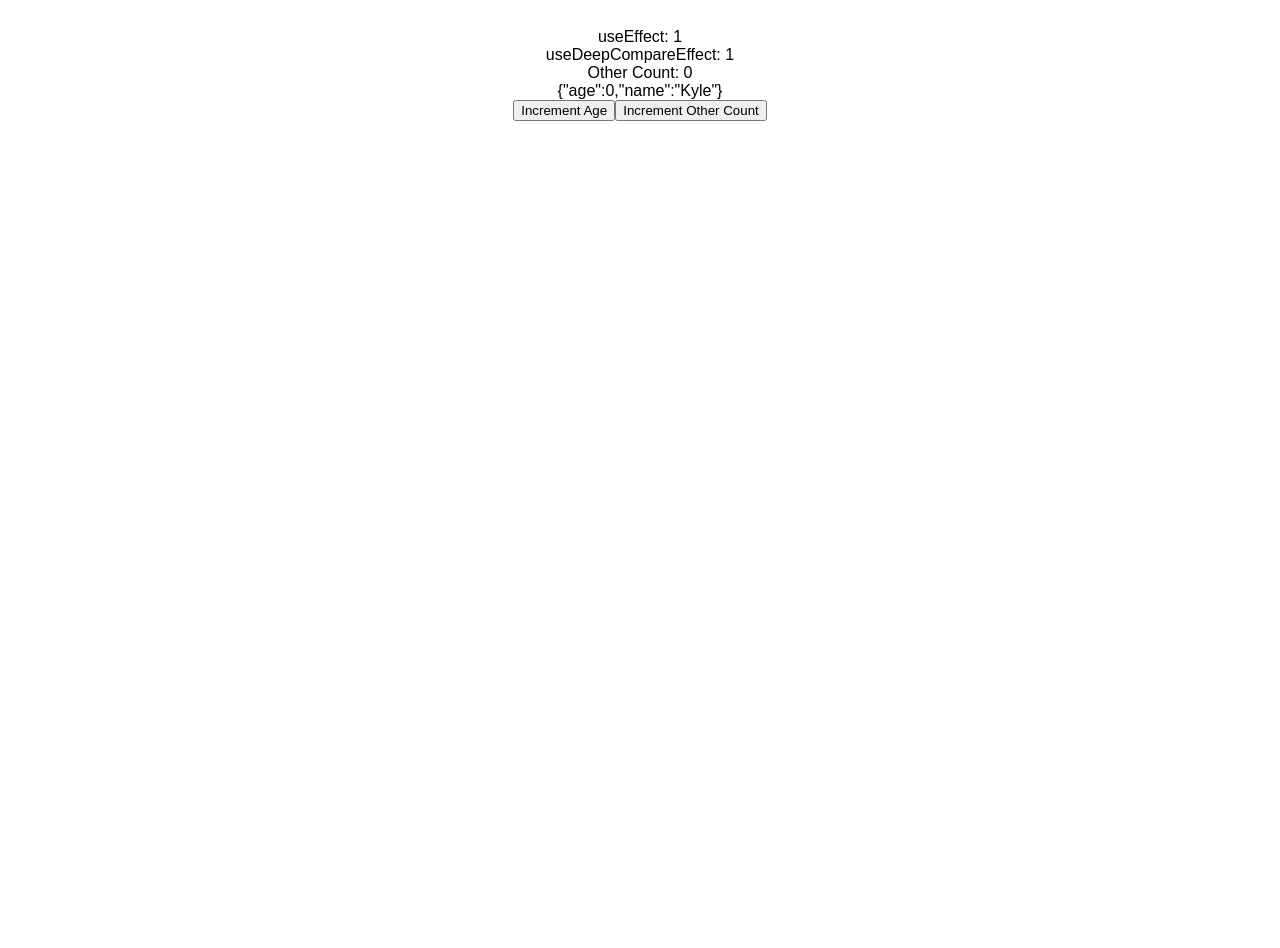
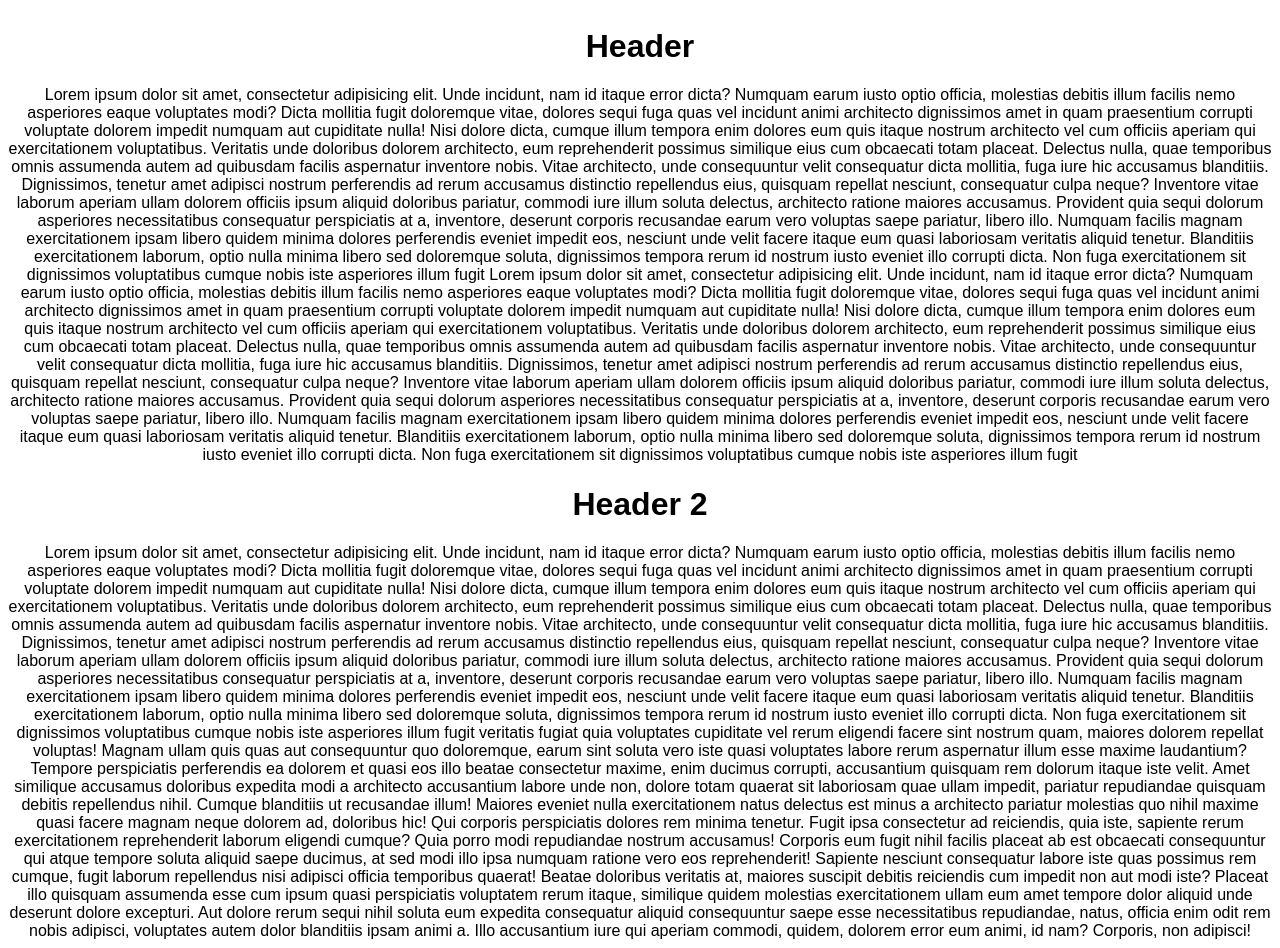
Before and after one commit to matteo9966/Hooks, a React (Create React App) app: page / in a window 1280 px wide. Shown: the part 52-1000 px from the top of the page. Before the commit the page ends 800 px from the top, so only its background shows below. Built offline with nearby package versions, Linux system fonts and the light colour scheme.

Commit message:
aggiunto hook onScreen

```diff
--- a/src/App.js
+++ b/src/App.js
@@ -5,7 +5,9 @@ import React from "react";
 // import { StorageComponent } from "./hooks/useStorage/StorageComponent";
 // import { AsyncComponent } from "./hooks/useAsync/AsyncComponent";
 // import { FetchComponent } from "./hooks/useFetch/FetchComponent";
-import DeepCompareEffectComponent from "./hooks/useDeepEffect/start/DeepCompareEffectComponent";
+
+// import DeepCompareEffectComponent from "./hooks/useDeepEffect/start/DeepCompareEffectComponent";
+import OnScreenComponent from "./hooks/useOnScreen/OnScreenComponent";
 export default function App() {
   return (
     <div className="App">
@@ -15,7 +17,8 @@ export default function App() {
       {/* <StorageComponent /> */}
       {/* <AsyncComponent /> */}
       {/* <FetchComponent /> */}
-      <DeepCompareEffectComponent />
+      {/* <DeepCompareEffectComponent /> */}
+      <OnScreenComponent />
     </div>
   );
 }
--- /dev/null
+++ b/src/hooks/useOnScreen/OnScreenComponent.js
@@ -0,0 +1,126 @@
+import { useRef } from "react";
+import useOnScreen from "./useOnScreen";
+
+export default function OnScreenComponentComponent() {
+  const headerTwoRef = useRef();
+  const visible = useOnScreen(headerTwoRef, "-100px");
+
+  return (
+    <div>
+      <h1>Header</h1>
+      <div>
+        Lorem ipsum dolor sit amet, consectetur adipisicing elit. Unde incidunt,
+        nam id itaque error dicta? Numquam earum iusto optio officia, molestias
+        debitis illum facilis nemo asperiores eaque voluptates modi? Dicta
+        mollitia fugit doloremque vitae, dolores sequi fuga quas vel incidunt
+        animi architecto dignissimos amet in quam praesentium corrupti voluptate
+        dolorem impedit numquam aut cupiditate nulla! Nisi dolore dicta, cumque
+        illum tempora enim dolores eum quis itaque nostrum architecto vel cum
+        officiis aperiam qui exercitationem voluptatibus. Veritatis unde
+        doloribus dolorem architecto, eum reprehenderit possimus similique eius
+        cum obcaecati totam placeat. Delectus nulla, quae temporibus omnis
+        assumenda autem ad quibusdam facilis aspernatur inventore nobis. Vitae
+        architecto, unde consequuntur velit consequatur dicta mollitia, fuga
+        iure hic accusamus blanditiis. Dignissimos, tenetur amet adipisci
+        nostrum perferendis ad rerum accusamus distinctio repellendus eius,
+        quisquam repellat nesciunt, consequatur culpa neque? Inventore vitae
+        laborum aperiam ullam dolorem officiis ipsum aliquid doloribus pariatur,
+        commodi iure illum soluta delectus, architecto ratione maiores
+        accusamus. Provident quia sequi dolorum asperiores necessitatibus
+        consequatur perspiciatis at a, inventore, deserunt corporis recusandae
+        earum vero voluptas saepe pariatur, libero illo. Numquam facilis magnam
+        exercitationem ipsam libero quidem minima dolores perferendis eveniet
+        impedit eos, nesciunt unde velit facere itaque eum quasi laboriosam
+        veritatis aliquid tenetur. Blanditiis exercitationem laborum, optio
+        nulla minima libero sed doloremque soluta, dignissimos tempora rerum id
+        nostrum iusto eveniet illo corrupti dicta. Non fuga exercitationem sit
+        dignissimos voluptatibus cumque nobis iste asperiores illum fugit Lorem
+        ipsum dolor sit amet, consectetur adipisicing elit. Unde incidunt, nam
+        id itaque error dicta? Numquam earum iusto optio officia, molestias
+        debitis illum facilis nemo asperiores eaque voluptates modi? Dicta
+        mollitia fugit doloremque vitae, dolores sequi fuga quas vel incidunt
+        animi architecto dignissimos amet in quam praesentium corrupti voluptate
+        dolorem impedit numquam aut cupiditate nulla! Nisi dolore dicta, cumque
+        illum tempora enim dolores eum quis itaque nostrum architecto vel cum
+        officiis aperiam qui exercitationem voluptatibus. Veritatis unde
+        doloribus dolorem architecto, eum reprehenderit possimus similique eius
+        cum obcaecati totam placeat. Delectus nulla, quae temporibus omnis
+        assumenda autem ad quibusdam facilis aspernatur inventore nobis. Vitae
+        architecto, unde consequuntur velit consequatur dicta mollitia, fuga
+        iure hic accusamus blanditiis. Dignissimos, tenetur amet adipisci
+        nostrum perferendis ad rerum accusamus distinctio repellendus eius,
+        quisquam repellat nesciunt, consequatur culpa neque? Inventore vitae
+        laborum aperiam ullam dolorem officiis ipsum aliquid doloribus pariatur,
+        commodi iure illum soluta delectus, architecto ratione maiores
+        accusamus. Provident quia sequi dolorum asperiores necessitatibus
+        consequatur perspiciatis at a, inventore, deserunt corporis recusandae
+        earum vero voluptas saepe pariatur, libero illo. Numquam facilis magnam
+        exercitationem ipsam libero quidem minima dolores perferendis eveniet
+        impedit eos, nesciunt unde velit facere itaque eum quasi laboriosam
+        veritatis aliquid tenetur. Blanditiis exercitationem laborum, optio
+        nulla minima libero sed doloremque soluta, dignissimos tempora rerum id
+        nostrum iusto eveniet illo corrupti dicta. Non fuga exercitationem sit
+        dignissimos voluptatibus cumque nobis iste asperiores illum fugit
+      </div>
+      <h1 ref={headerTwoRef}>Header 2 {visible && "(Visible)"}</h1>
+      <div>
+        Lorem ipsum dolor sit amet, consectetur adipisicing elit. Unde incidunt,
+        nam id itaque error dicta? Numquam earum iusto optio officia, molestias
+        debitis illum facilis nemo asperiores eaque voluptates modi? Dicta
+        mollitia fugit doloremque vitae, dolores sequi fuga quas vel incidunt
+        animi architecto dignissimos amet in quam praesentium corrupti voluptate
+        dolorem impedit numquam aut cupiditate nulla! Nisi dolore dicta, cumque
+        illum tempora enim dolores eum quis itaque nostrum architecto vel cum
+        officiis aperiam qui exercitationem voluptatibus. Veritatis unde
+        doloribus dolorem architecto, eum reprehenderit possimus similique eius
+        cum obcaecati totam placeat. Delectus nulla, quae temporibus omnis
+        assumenda autem ad quibusdam facilis aspernatur inventore nobis. Vitae
+        architecto, unde consequuntur velit consequatur dicta mollitia, fuga
+        iure hic accusamus blanditiis. Dignissimos, tenetur amet adipisci
+        nostrum perferendis ad rerum accusamus distinctio repellendus eius,
+        quisquam repellat nesciunt, consequatur culpa neque? Inventore vitae
+        laborum aperiam ullam dolorem officiis ipsum aliquid doloribus pariatur,
+        commodi iure illum soluta delectus, architecto ratione maiores
+        accusamus. Provident quia sequi dolorum asperiores necessitatibus
+        consequatur perspiciatis at a, inventore, deserunt corporis recusandae
+        earum vero voluptas saepe pariatur, libero illo. Numquam facilis magnam
+        exercitationem ipsam libero quidem minima dolores perferendis eveniet
+        impedit eos, nesciunt unde velit facere itaque eum quasi laboriosam
+        veritatis aliquid tenetur. Blanditiis exercitationem laborum, optio
+        nulla minima libero sed doloremque soluta, dignissimos tempora rerum id
+        nostrum iusto eveniet illo corrupti dicta. Non fuga exercitationem sit
+        dignissimos voluptatibus cumque nobis iste asperiores illum fugit
+        veritatis fugiat quia voluptates cupiditate vel rerum eligendi facere
+        sint nostrum quam, maiores dolorem repellat voluptas! Magnam ullam quis
+        quas aut consequuntur quo doloremque, earum sint soluta vero iste quasi
+        voluptates labore rerum aspernatur illum esse maxime laudantium? Tempore
+        perspiciatis perferendis ea dolorem et quasi eos illo beatae consectetur
+        maxime, enim ducimus corrupti, accusantium quisquam rem dolorum itaque
+        iste velit. Amet similique accusamus doloribus expedita modi a
+        architecto accusantium labore unde non, dolore totam quaerat sit
+        laboriosam quae ullam impedit, pariatur repudiandae quisquam debitis
+        repellendus nihil. Cumque blanditiis ut recusandae illum! Maiores
+        eveniet nulla exercitationem natus delectus est minus a architecto
+        pariatur molestias quo nihil maxime quasi facere magnam neque dolorem
+        ad, doloribus hic! Qui corporis perspiciatis dolores rem minima tenetur.
+        Fugit ipsa consectetur ad reiciendis, quia iste, sapiente rerum
+        exercitationem reprehenderit laborum eligendi cumque? Quia porro modi
+        repudiandae nostrum accusamus! Corporis eum fugit nihil facilis placeat
+        ab est obcaecati consequuntur qui atque tempore soluta aliquid saepe
+        ducimus, at sed modi illo ipsa numquam ratione vero eos reprehenderit!
+        Sapiente nesciunt consequatur labore iste quas possimus rem cumque,
+        fugit laborum repellendus nisi adipisci officia temporibus quaerat!
+        Beatae doloribus veritatis at, maiores suscipit debitis reiciendis cum
+        impedit non aut modi iste? Placeat illo quisquam assumenda esse cum
+        ipsum quasi perspiciatis voluptatem rerum itaque, similique quidem
+        molestias exercitationem ullam eum amet tempore dolor aliquid unde
+        deserunt dolore excepturi. Aut dolore rerum sequi nihil soluta eum
+        expedita consequatur aliquid consequuntur saepe esse necessitatibus
+        repudiandae, natus, officia enim odit rem nobis adipisci, voluptates
+        autem dolor blanditiis ipsam animi a. Illo accusantium iure qui aperiam
+        commodi, quidem, dolorem error eum animi, id nam? Corporis, non
+        adipisci!
+      </div>
+    </div>
+  );
+}
--- /dev/null
+++ b/src/hooks/useOnScreen/useOnScreen.js
@@ -0,0 +1,32 @@
+import React, { useEffect, useState } from "react";
+/**
+ *
+ * @param { React.MutableRefObject<undefined>} ref
+ */
+
+const useOnScreen = (ref) => {
+  const [visible, setVisible] = useState(false);
+
+  const node = ref.current;
+  useEffect(() => {
+    if (node == null) return;
+    const observable = new IntersectionObserver(([entry]) => {
+      if (entry.isIntersecting) {
+        setVisible(true);
+        entry.target.style = "background-color:red";
+      }
+    });
+
+    observable.observe(node);
+
+    return () => {
+      setVisible(false);
+
+      observable.unobserve(node);
+    };
+  }, [node]);
+
+  return visible;
+};
+
+export default useOnScreen;
```
